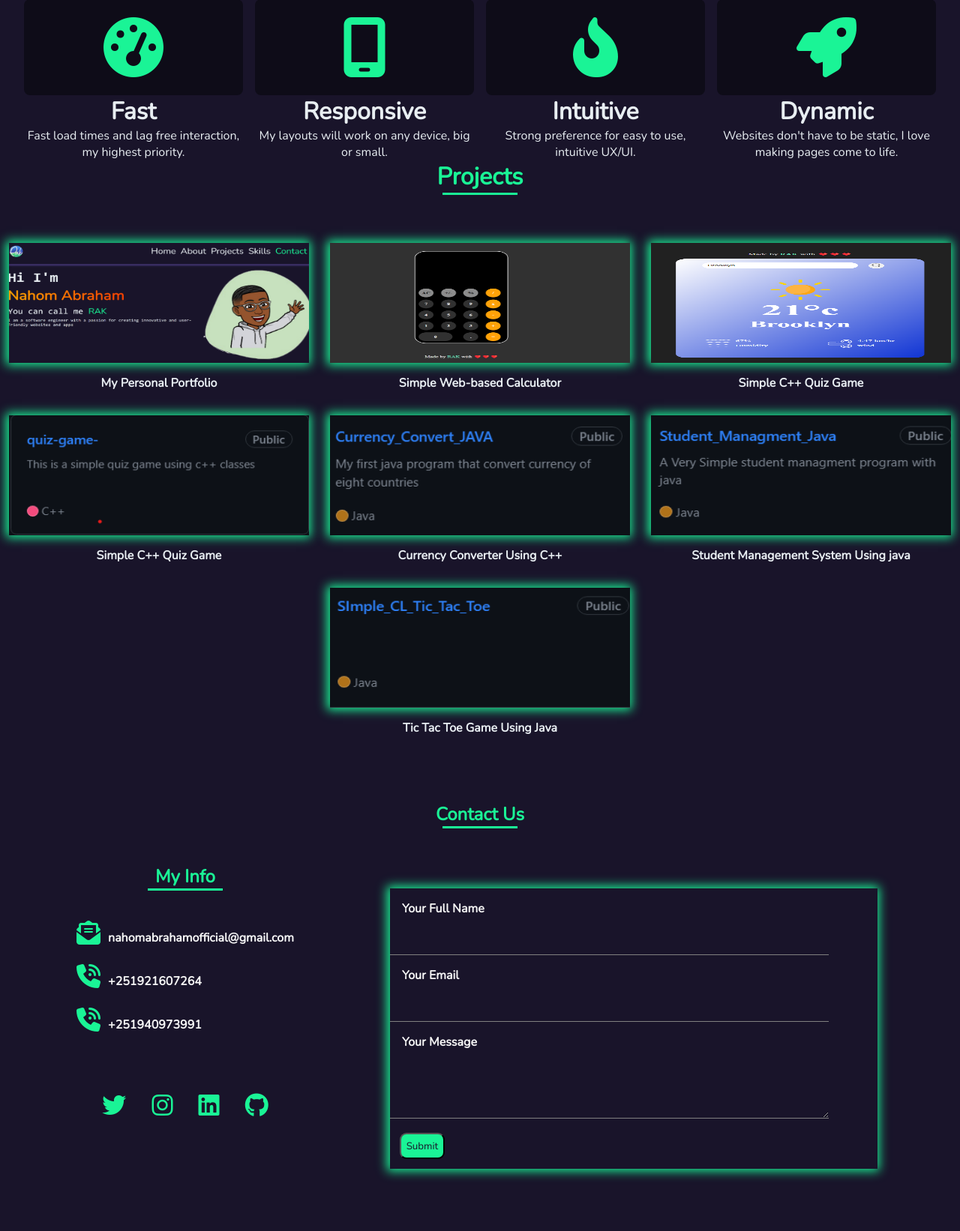
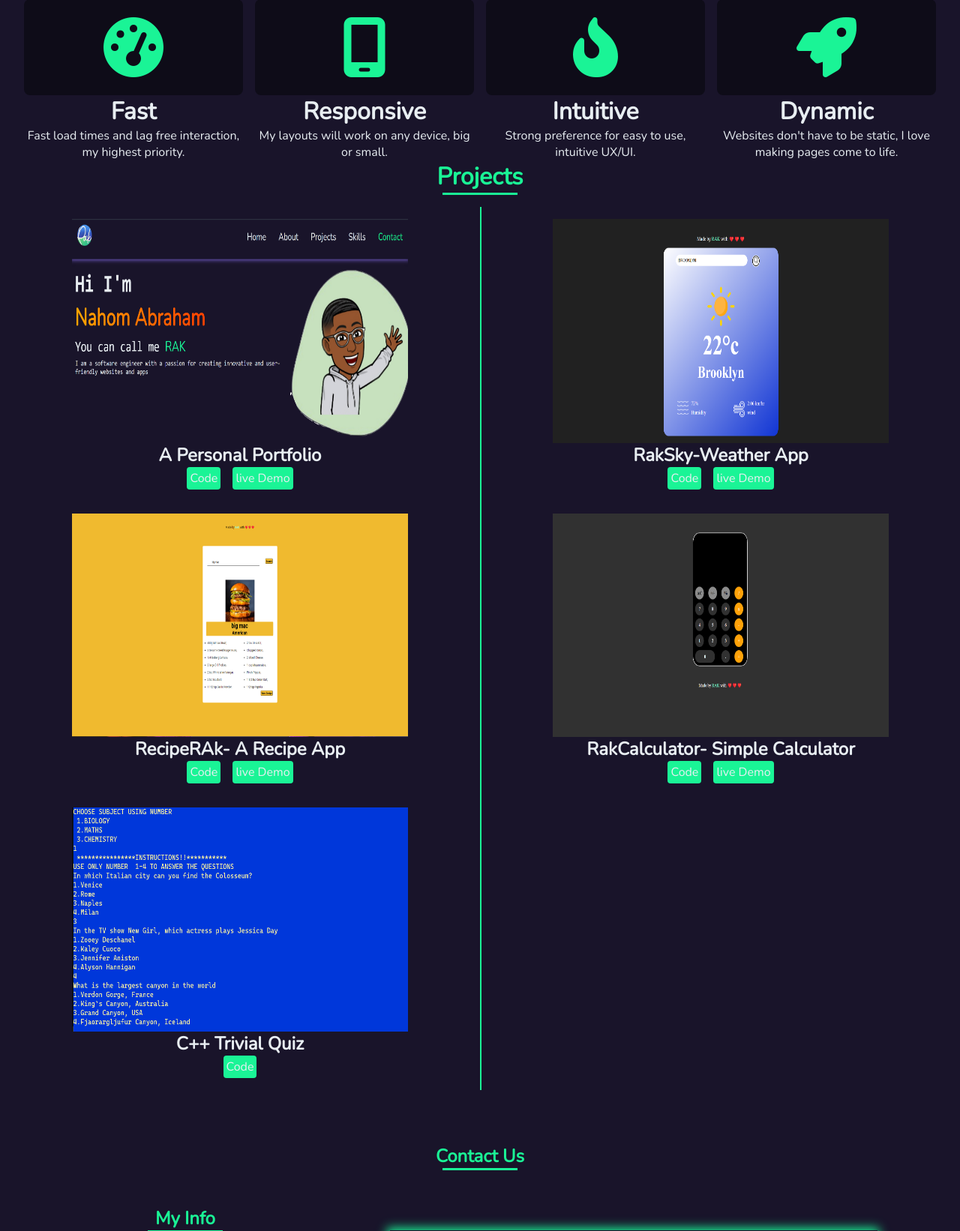
Before and after one commit to voidrak/Portfolio-V1, a PHP site: page / in a window 1280 px wide. Shown: the part 1420-3062 px from the top of the page at 75% size. Before the commit the page ends 2993 px from the top, so only its background shows below. Run offline with PHP 8.4, Linux system fonts and the light colour scheme.

Commit message:
Update The project Showcase

```diff
--- a/css/portfolio.css
+++ b/css/portfolio.css
@@ -374,32 +374,59 @@ section .contact-us h1::after,
   text-align: center;
   align-self: center;
 }
-.project {
+.project-container {
+  width: 100%;
+  display: grid;
+  grid-template-columns: repeat(2, 1fr);
+  justify-content: space-between;
+}
+.project-container .right-col,
+.left-col {
+  /* width: 50%; */
   display: flex;
   flex-flow: column nowrap;
-  place-content: center;
-  margin-top: 2rem;
-  width: 100%;
+  align-items: center;
 }
-.project figure {
-  display: grid;
-  place-content: center;
-  width: 100%;
-  padding-top: 1rem;
+.project-container .right-col {
+  border-left: 2px solid #1af496;
 }
-.project figure figcaption {
-  padding: 1rem;
-  text-align: center;
-  font-weight: 900;
+
+.project-container .all-project {
+  margin: 1rem 0;
+  display: flex;
+  flex-flow: column nowrap;
+  align-items: center;
 }
-.project figure img {
-  width: 90vw;
-  aspect-ratio: 2.5/1;
-  height: auto;
-  box-shadow: var(--HEAD-SHADOW-DESK);
+.project-container .all-project img {
+  max-width: 35vw;
+  aspect-ratio: 3/2;
 }
-.project figure img:hover {
-  transform: scale(110%);
+.project-details {
+  display: flex;
+  column-gap: 1rem;
+}
+.project-container .all-project .btn {
+  color: black;
+  border: 1px solid --BDCOLOR;
+  background-color: var(--ACCENT-COLOR);
+  border-radius: 4px;
+  padding: 4px;
+}
+
+@media screen and (max-width: 800px) {
+  .project-container {
+    width: 100%;
+    display: grid;
+    grid-template-columns: 1fr;
+    justify-content: space-between;
+  }
+  .project-container .right-col {
+    border: none;
+  }
+  .project-container .all-project img {
+    max-width: 90%;
+    aspect-ratio: 3/2;
+  }
 }
 section {
   position: relative;
--- a/index.html
+++ b/index.html
@@ -138,55 +138,73 @@
 
         <div class="third-main">
             <h1 id="project">Projects</h1>
-            <div class="project">
+            <div class="project-container">
 
-                <a href="https://github.com/voidrak/quiz-game-">
-                    <figure>
-                        <img src="img\screenshot444 (1).png" alt="portfolio">
-                        <figcaption>My Personal Portfolio </figcaption>
-                    </figure>
-                </a>
+                <div class="left-col ">
 
-                <a href="https://github.com/voidrak/quiz-game-">
-                    <figure>
-                        <img src="img/calculate.png" alt="quiz">
-                        <figcaption>Simple Web-based Calculator </figcaption>
-                    </figure>
-                </a>
-                <a href="https://github.com/voidrak/quiz-game-">
-                    <figure>
-                        <img src="img/RakSky.png" alt="quiz">
-                        <figcaption>Simple C++ Quiz Game </figcaption>
-                    </figure>
-                </a>
-                <a href="https://github.com/voidrak/quiz-game-">
-                    <figure>
-                        <img src="img/quiz-game.png" alt="quiz">
-                        <figcaption>Simple C++ Quiz Game </figcaption>
-                    </figure>
-                </a>
+                    <div class="all-project ">
+                        <img src="img/portofolio.png" alt="">
+                        <h2>A Personal Portfolio</h2>
+                        <div class="project-details">
+                            <div class="github btn"><a href="https://github.com/voidrak/voidrak.github.io"
+                                    target="_blank" rel="noopener noreferrer">Code</a></div>
+                            <div class="live btn"><a href="https://voidrak.github.io/" target="_blank"
+                                    rel="noopener noreferrer">live Demo</a>
+                            </div>
+                        </div>
+                    </div>
 
-                <a href="https://github.com/voidrak/Currency_Convert_JAVA">
-                    <figure>
-                        <img src="img/currency-convertpng.png" alt="currency">
-                        <figcaption>Currency Converter Using C++</figcaption>
-                    </figure>
-                </a>
 
-                <a href="https://github.com/voidrak/Student_Managment_Java">
-                    <figure>
-                        <img src="img/student-man.png" alt="student management">
-                        <figcaption> Student Management System Using java</figcaption>
-                    </figure>
-                </a>
+                    <div class="all-project ">
+                        <img src="img/reciperak.png" alt="">
+                        <h2>RecipeRAk- A Recipe App</h2>
+                        <div class="project-details">
+                            <div class="github btn"><a href="https://github.com/voidrak/RecipeRak" target="_blank"
+                                    rel="noopener noreferrer">Code</a></div>
+                            <div class="live btn"><a href="https://reciperak.netlify.app/" target="_blank"
+                                    rel="noopener noreferrer">live Demo</a>
+                            </div>
+                        </div>
+                    </div>
+                    <div class="all-project ">
+                        <img src="img/quiz-app.png" alt="">
+                        <h2>C++ Trivial Quiz </h2>
+                        <div class="project-details">
+                            <div class="github btn"><a href="https://github.com/voidrak/quiz-game-" target="_blank"
+                                    rel="noopener noreferrer">Code</a></div>
+                            <!-- <div class="live btn"><a href="http://" target="_blank" rel="noopener noreferrer">live Demo</a></div> -->
+                        </div>
+                    </div>
 
-                <a href="https://github.com/voidrak/SImple_CL_Tic_Tac_Toe">
-                    <figure>
-                        <img src="img/tic tac toe.png" alt="tic tac">
-                        <figcaption>Tic Tac Toe Game Using Java</figcaption>
-                    </figure>
-                </a>
+                </div>
 
+                <div class="right-col ">
+
+
+
+                    <div class="all-project ">
+                        <img src="img/RakSky.png" alt="">
+                        <h2>RakSky-Weather App</h2>
+                        <div class="project-details">
+                            <div class="github btn"><a href="https://github.com/voidrak/RakSky" target="_blank"
+                                    rel="noopener noreferrer">Code</a></div>
+                            <div class="live btn"><a href="https://raksky.netlify.app/" target="_blank"
+                                    rel="noopener noreferrer">live Demo</a>
+                            </div>
+                        </div>
+                    </div>
+                    <div class="all-project ">
+                        <img src="img/RakCalculator.png">
+                        <h2>RakCalculator- Simple Calculator </h2>
+                        <div class=" project-details">
+                            <div class="github btn"><a href="" target="_blank" rel="noopener noreferrer">Code</a></div>
+                            <div class="live btn"><a href="https://rakcalcualtor.netlify.app/" target="_blank"
+                                    rel="noopener noreferrer">live Demo</a>
+                            </div>
+                        </div>
+                    </div>
+
+                </div>
 
             </div>
         </div>
```
Also changed, not shown: img/RakCalculator.png (added), img/RakSky.png, img/portofolio.png (added), img/quiz-app.png (added), img/reciperak.png (added).
